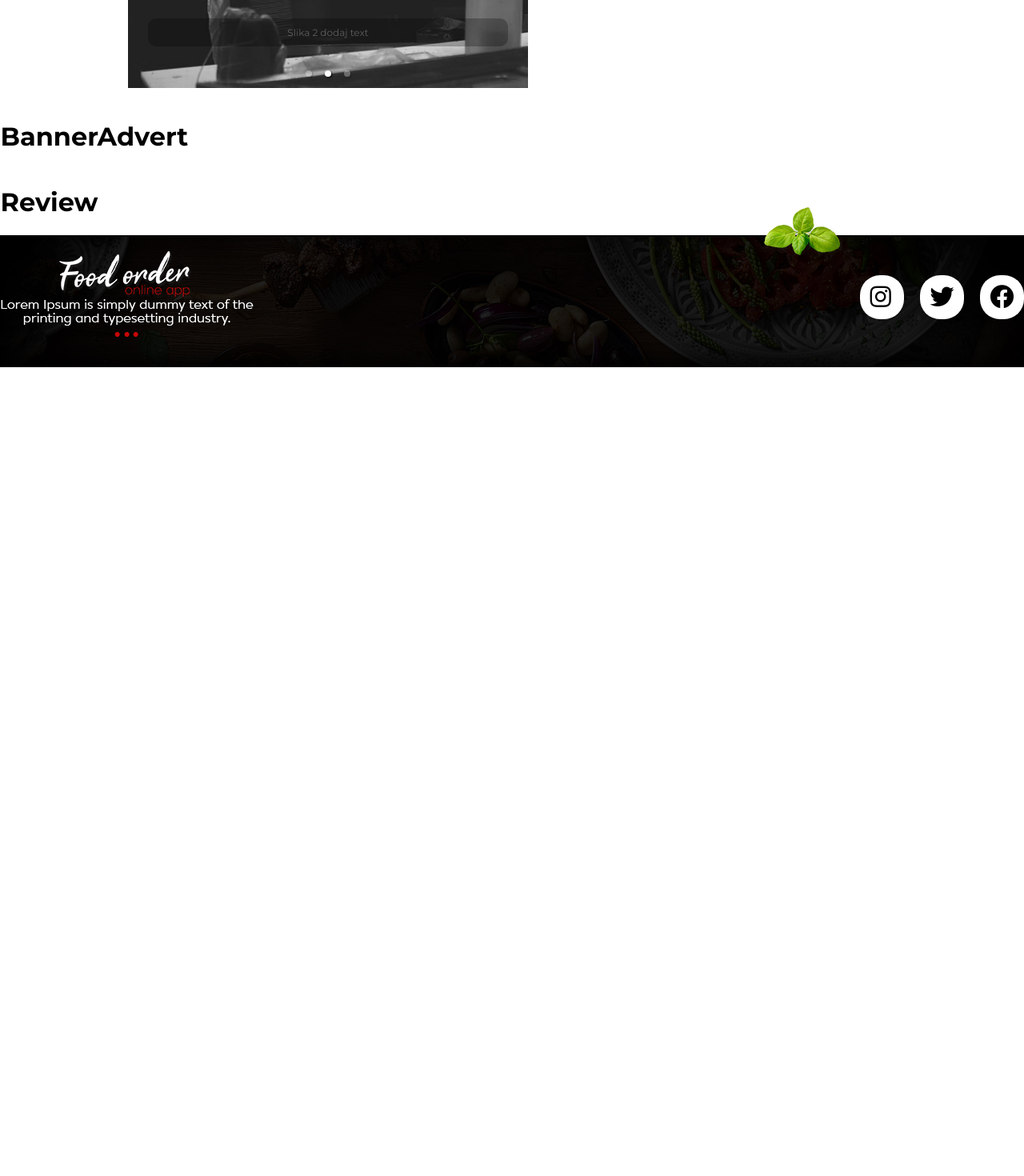
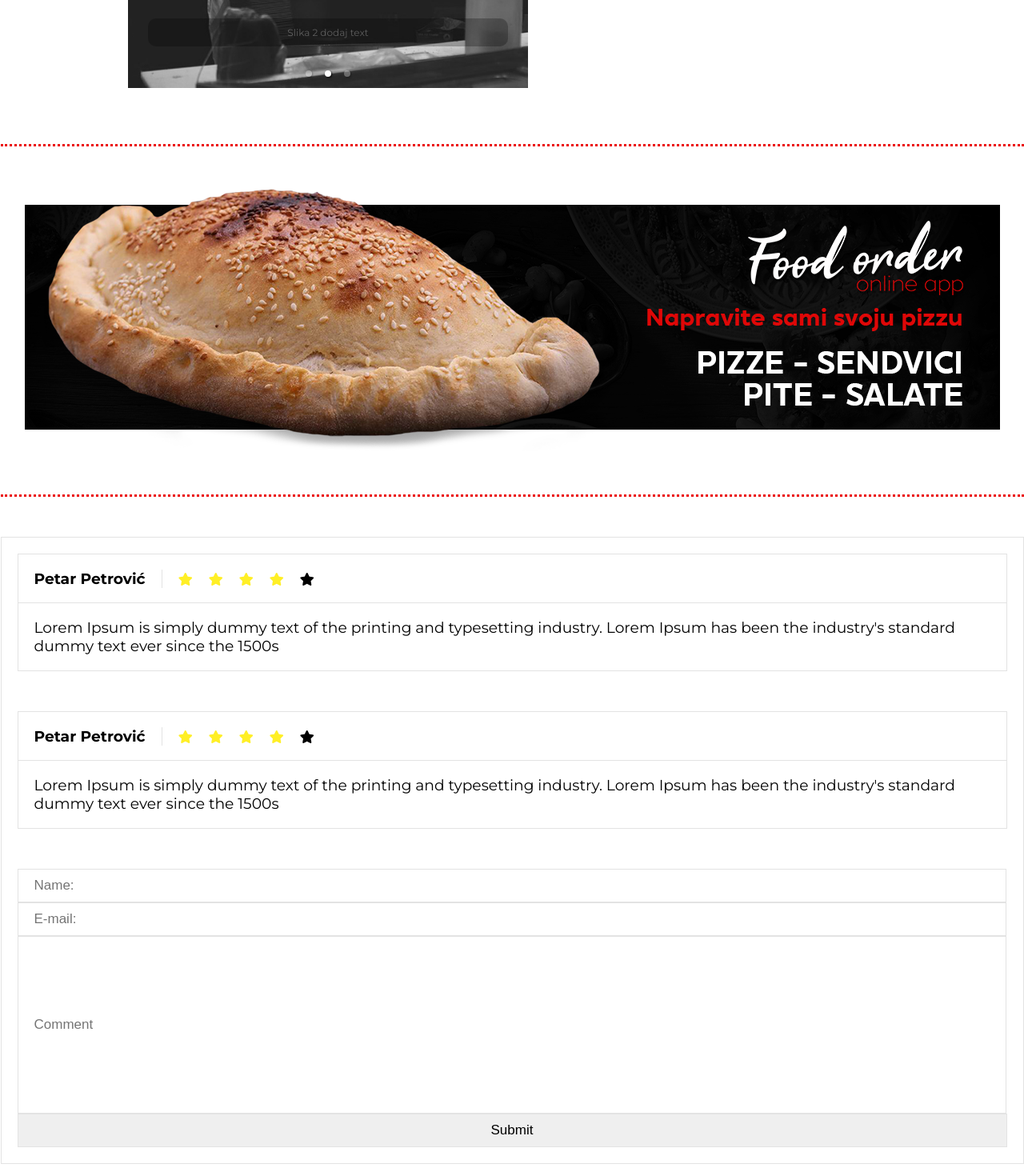
Before and after one commit to Faneste/Food-Order-App, a React (Create React App) app in the folder App/food-order-app/: page / in a window 1280 px wide. Shown: the part 2000-3470 px from the top of the page at 80% size. Before the commit the page ends 2459 px from the top, so only its background shows below. Built offline with nearby package versions, Linux system fonts and the light colour scheme.

Commit message:
dodat banner i input

```diff
--- a/App/food-order-app/src/App.css
+++ b/App/food-order-app/src/App.css
@@ -250,14 +250,83 @@
   margin-left: 20px;
 }
 
+.gallery__textContainer h4 {
+  font-weight: 400;
+  margin-top: 40px;
+}
+
 /*------------ banner advert ------------*/
 .bannerAdvert {
   grid-area: BannerAdvert;
+  text-align: center;
+  border-bottom: 3px solid var(--red);
+  border-bottom-style: dotted;
+  border-top: 3px solid var(--red);
+  border-top-style: dotted;
+  padding-top: 50px;
+  padding-bottom: 50px;
+  margin-top: 50px;
 }
 
 /*------------ review ------------*/
 .review {
   grid-area: Review;
+  margin-top: 50px;
+  margin-bottom: 70px;
+  border: 1px solid var(--gray);
+  padding: 20px;
+}
+
+/* review field */
+.review__fieldContainer {
+  border: 1px solid var(--gray);
+  margin-bottom: 50px;
+}
+
+.review__fieldContainer__review__topContainer {
+  border-bottom: 1px solid var(--gray);
+}
+
+.review__fieldContainer__review__topContainer h3 {
+  display: inline-block;
+  padding-right: 20px;
+  padding-left: 20px;
+  border-right: 1px solid var(--gray);
+}
+
+.review__fieldContainer__review__topContainer i {
+  padding-left: 20px;
+}
+
+.review__fieldContainer__review__bottomContainer h3 {
+  font-weight: 400;
+  padding-left: 20px;
+}
+
+/* input field */
+.review__inputContainer {
+  /* border: 1px solid var(--gray); */
+}
+
+.review__inputContainer__form__name, .review__inputContainer__form__email, .review__inputContainer__form__comment, .review__inputContainer__form__button {
+  width: 98%;
+  border: 1px solid var(--gray);
+  padding-top: 10px;
+  padding-bottom: 10px;
+  font-size: 17px;
+}
+
+.review__inputContainer__form__comment {
+  height: 200px;
+}
+
+.review__inputContainer input[type=text] {
+  color: var(--black);
+  padding-left: 20px;
+}
+
+.review__inputContainer__form__button {
+  width: 100%;
 }
 
 /*------------ footer ------------*/
--- a/App/food-order-app/src/components/bannerAdvert/BannerAdvert.js
+++ b/App/food-order-app/src/components/bannerAdvert/BannerAdvert.js
@@ -1,9 +1,10 @@
 import React from 'react';
+import bannerAd from '../../images/graphics/bannerAd.png';
 
 function BannerAdvert() {
   return (
     <div className="bannerAdvert">
-      <h1>BannerAdvert</h1>
+      <img className="bannerAdvert__image" src={bannerAd} alt="bannerAd"/>
     </div>
   )
 }
--- a/App/food-order-app/src/components/review/Review.js
+++ b/App/food-order-app/src/components/review/Review.js
@@ -3,7 +3,60 @@ import React from 'react';
 function Review() {
   return (
     <div className="review">
-      <h1>Review</h1>
+      {/* review name and star rating */}
+      <div className="review__fieldContainer">
+        <div className="review__fieldContainer__review">
+          <div className="review__fieldContainer__review__topContainer">
+            <h3>Petar Petrović</h3>
+            <span style={{color:'#ffef26'}}><i class="fas fa-star"></i></span>
+            <span style={{color:'#ffef26'}}><i class="fas fa-star"></i></span>
+            <span style={{color:'#ffef26'}}><i class="fas fa-star"></i></span>
+            <span style={{color:'#ffef26'}}><i class="fas fa-star"></i></span>
+            <i class="fas fa-star"></i>
+          </div>
+          {/* review comment */}
+          <div className="review__fieldContainer__review__bottomContainer">
+            <h3>
+            Lorem Ipsum is simply dummy text of the printing and typesetting industry.
+            Lorem Ipsum has been the industry's standard dummy text ever since the 1500s
+            </h3>
+          </div>
+        </div>
+      </div>
+      {/* review name and star rating 2 */}
+      <div className="review__fieldContainer">
+        <div className="review__fieldContainer__review">
+          <div className="review__fieldContainer__review__topContainer">
+            <h3>Petar Petrović</h3>
+            <span style={{color:'#ffef26'}}><i class="fas fa-star"></i></span>
+            <span style={{color:'#ffef26'}}><i class="fas fa-star"></i></span>
+            <span style={{color:'#ffef26'}}><i class="fas fa-star"></i></span>
+            <span style={{color:'#ffef26'}}><i class="fas fa-star"></i></span>
+            <i class="fas fa-star"></i>
+          </div>
+          {/* review comment */}
+          <div className="review__fieldContainer__review__bottomContainer">
+            <h3>
+            Lorem Ipsum is simply dummy text of the printing and typesetting industry.
+            Lorem Ipsum has been the industry's standard dummy text ever since the 1500s
+            </h3>
+          </div>
+        </div>
+      </div>
+      {/* review submit button and input */}
+      <div className="review__inputContainer">
+
+          <form action="review__inputContainer__form">
+            <input className="review__inputContainer__form__name" type="text" name="name" placeholder="Name:" />
+
+            <input className="review__inputContainer__form__email" type="text" name="lastname" placeholder="E-mail:" />
+
+            <input className="review__inputContainer__form__comment" type="text" name="comment" placeholder="Comment" />
+
+            <input className="review__inputContainer__form__button" type="button" value="Submit"/>
+          </form>
+
+      </div>
     </div>
   )
 }
```
Also changed, not shown: App/food-order-app/src/images/graphics/bannerAd.png (added).
